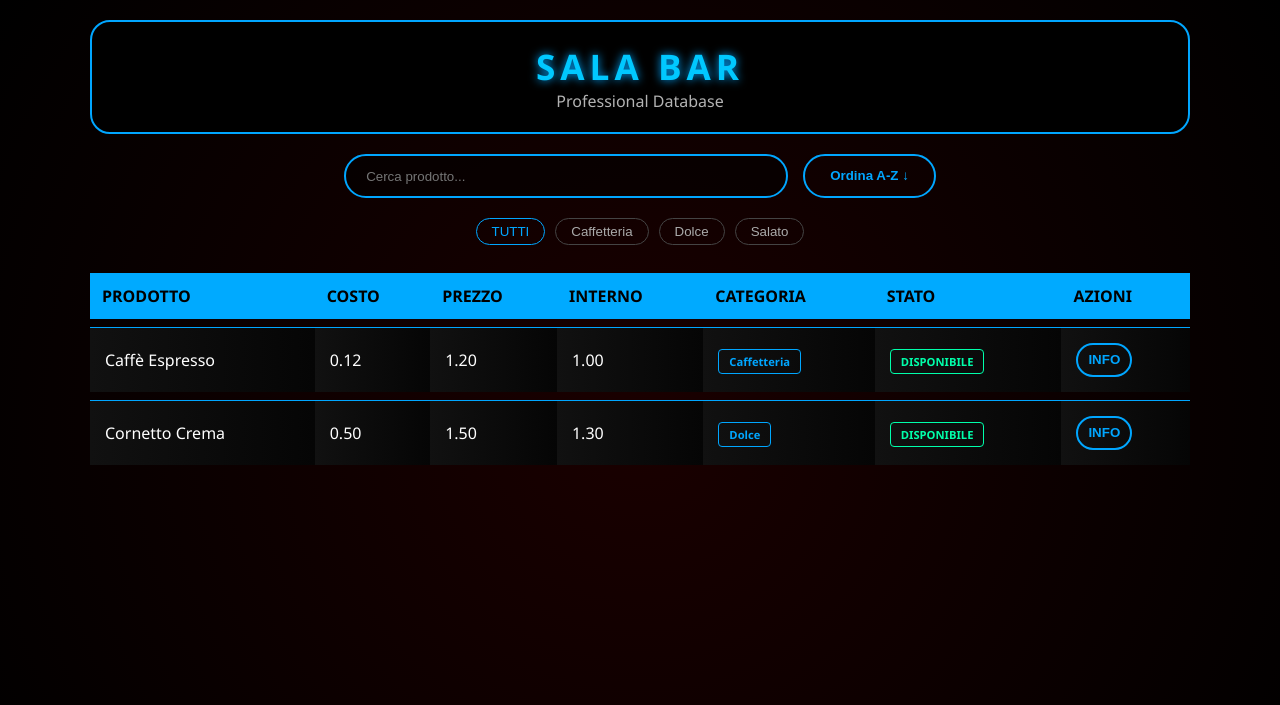
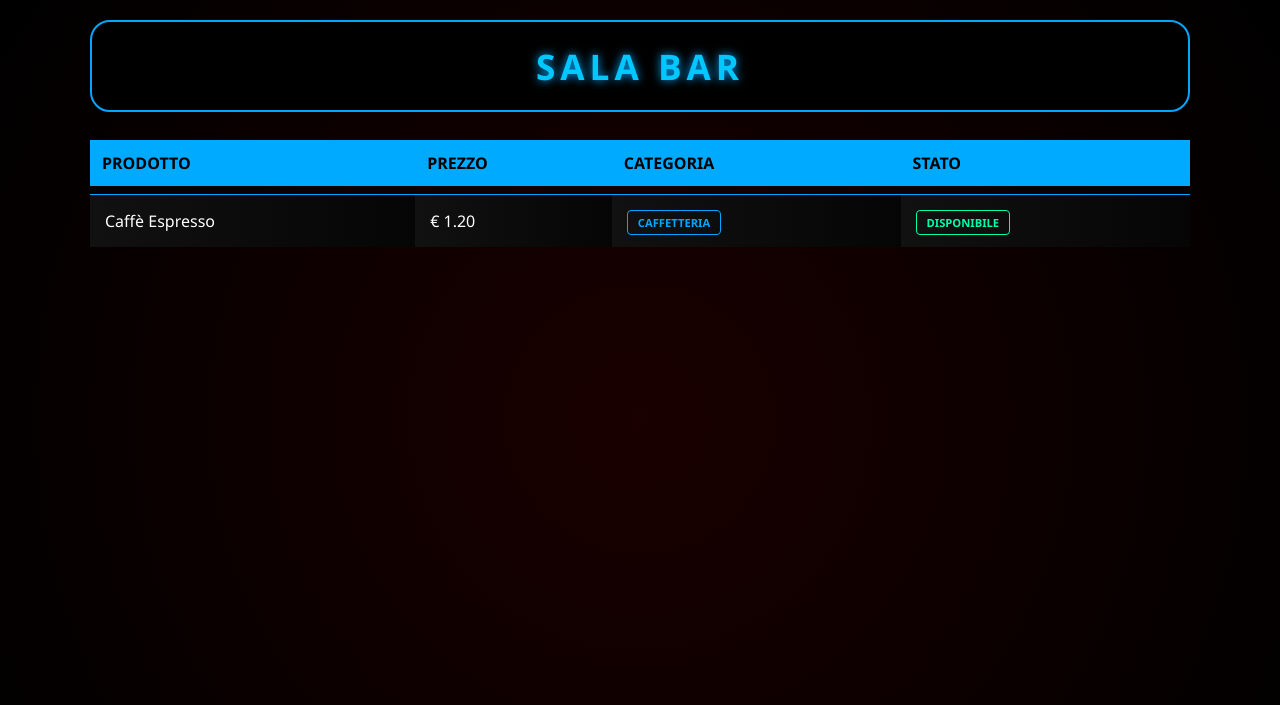
Before and after one commit to profnicotra/ordini-bar-scuola-borsa, a Flask app: page /admin/ in a window 1280 px wide. Shown: the top 705 px of the page. Run offline with Flask 3, Linux system fonts and the light colour scheme; data comes from the database, SQL or seed files in the repository.

Commit message:
Fix codice admin

```diff
--- a/ordiniBarScuolaBorsa/templates/admin.html
+++ b/ordiniBarScuolaBorsa/templates/admin.html
@@ -8,46 +8,23 @@
         .container { max-width: 1100px; margin: 0 auto; }
         .header { text-align: center; padding: 20px; background: #000; border: 2px solid #00a6ff; border-radius: 20px; margin-bottom: 20px; }
         .header h1 { color: #00c8ff; margin: 0; font-size: 2.2em; letter-spacing: 5px; text-shadow: 0 0 10px #00a6ff; }
-        .search-container { margin-bottom: 20px; text-align: center; display: flex; justify-content: center; gap: 15px; }
-        #searchBar { width: 100%; max-width: 400px; padding: 12px 20px; background: rgba(0,0,0,0.5); border: 2px solid #00a6ff; border-radius: 30px; color: #fff; outline: none; }
-        .btn-sort { background: transparent; border: 2px solid #00a6ff; color: #00a6ff; padding: 0 25px; border-radius: 30px; font-weight: bold; cursor: pointer; line-height: 40px; }
-        .filter-bar { display: flex; gap: 10px; margin-bottom: 20px; justify-content: center; flex-wrap: wrap; }
-        .filter-btn { background: transparent; border: 1px solid #444; color: #aaa; padding: 5px 15px; border-radius: 20px; cursor: pointer; }
-        .filter-btn.active { border-color: #00a6ff; color: #00a6ff; }
         table { width: 100%; border-collapse: separate; border-spacing: 0 8px; }
         th { background: #00aaff; color: #000; padding: 12px; text-transform: uppercase; text-align: left; }
         .info-row td { background: linear-gradient(90deg, #111 0%, #050505 100%); padding: 15px; border-top: 1px solid #00a6ff; }
-        .badge { padding: 4px 10px; border-radius: 4px; font-size: 0.7em; font-weight: bold; }
+        .badge { padding: 4px 10px; border-radius: 4px; font-size: 0.7em; font-weight: bold; text-transform: uppercase; border: 1px solid #00a6ff; color: #00a6ff; }
         .stato-ok { color: #00ffaa; border: 1px solid #00ffaa; }
     </style>
 </head>
 <body>
     <div class="container">
-        <div class="header"><h1>SALA BAR</h1><div style="opacity: 0.7;">Professional Database</div></div>
-        <div class="search-container">
-            <input type="text" id="searchBar" placeholder="Cerca prodotto...">
-            <button class="btn-sort">Ordina A-Z ↓</button>
-        </div>
-        <div class="filter-bar">
-            <button class="filter-btn active">TUTTI</button>
-            <button class="filter-btn">Caffetteria</button>
-            <button class="filter-btn">Dolce</button>
-            <button class="filter-btn">Salato</button>
-        </div>
+        <div class="header"><h1>SALA BAR</h1></div>
         <table>
-            <thead><tr><th>PRODOTTO</th><th>COSTO</th><th>PREZZO</th><th>INTERNO</th><th>CATEGORIA</th><th>STATO</th><th>AZIONI</th></tr></thead>
+            <thead><tr><th>PRODOTTO</th><th>PREZZO</th><th>CATEGORIA</th><th>STATO</th></tr></thead>
             <tbody>
                 <tr class="info-row">
-                    <td>Caffè Espresso</td><td>0.12</td><td>1.20</td><td>1.00</td>
-                    <td><span class="badge" style="border:1px solid #00a6ff; color:#00a6ff">Caffetteria</span></td>
+                    <td>Caffè Espresso</td><td>€ 1.20</td>
+                    <td><span class="badge">Caffetteria</span></td>
                     <td><span class="badge stato-ok">DISPONIBILE</span></td>
-                    <td><button class="btn-sort" style="line-height:20px; padding:5px 10px">INFO</button></td>
-                </tr>
-                <tr class="info-row">
-                    <td>Cornetto Crema</td><td>0.50</td><td>1.50</td><td>1.30</td>
-                    <td><span class="badge" style="border:1px solid #00a6ff; color:#00a6ff">Dolce</span></td>
-                    <td><span class="badge stato-ok">DISPONIBILE</span></td>
-                    <td><button class="btn-sort" style="line-height:20px; padding:5px 10px">INFO</button></td>
                 </tr>
             </tbody>
         </table>
```
